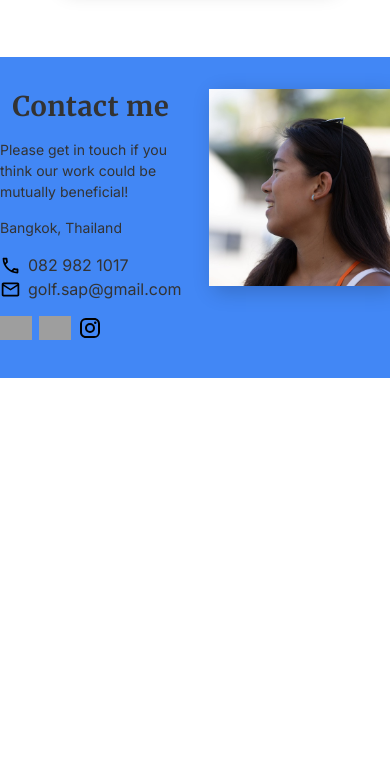
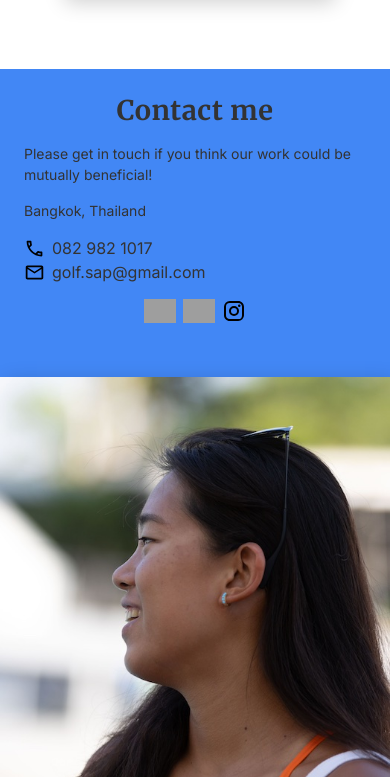
Before and after one commit to golfsap/Homepage, a plain HTML site: page index.html in a window 390 px wide. Shown: the part 2739-3516 px from the top of the page. Before the commit the page ends 3117 px from the top, so only its background shows below. Drawn offline with Linux system fonts and the light colour scheme; grey boxes are pictures that could not be loaded.

Commit message:
change breakpooint dimensions and footer styling

```diff
--- a/style.css
+++ b/style.css
@@ -231,7 +231,7 @@ footer {
   display: block;
 }
 
-@media (max-width: 800px) {
+@media (max-width: 870px) {
   header {
     max-width: 550px;
     display: block;
@@ -268,6 +268,7 @@ footer {
   .card-container {
     grid-template-columns: repeat(2, 1fr);
     max-width: 550px;
+    /* margin: 0 24px; */
   }
 
   .footer-content {
@@ -275,6 +276,7 @@ footer {
     grid-template-columns: repeat(2, 1fr);
     max-width: 550px;
     grid-gap: 27px;
+    margin: 0 24px;
   }
 
   .contact-container {
@@ -286,7 +288,7 @@ footer {
   }
 }
 
-@media (max-width: 600px) {
+@media (max-width: 520px) {
   header {
     max-width: 270px;
     margin: 24px;
@@ -301,7 +303,7 @@ footer {
   }
 
   .portrait img {
-    width: 210px;
+    width: 220px;
   }
 
   h1 {
@@ -309,7 +311,7 @@ footer {
     color: white;
     /* height: auto; */
     /* margin: 0; */
-    top: 180px;
+    top: 190px;
     left: 50px;
     font-size: 16px;
     /* box-sizing: border-box; */
@@ -364,4 +366,26 @@ footer {
   .card-body {
     font-size: 14px;
   }
+
+  .footer-content {
+    display: flex;
+    flex-direction: column;
+    padding: 0;
+    gap: 0;
+    margin: 0;
+  }
+
+  .contact-container {
+    padding: 24px;
+    padding-bottom: 48px;
+  }
+
+  .footer-links {
+    justify-content: center;
+  }
+
+  .contact-picture img {
+    object-fit: cover;
+    height: 400px;
+  }
 }
```
